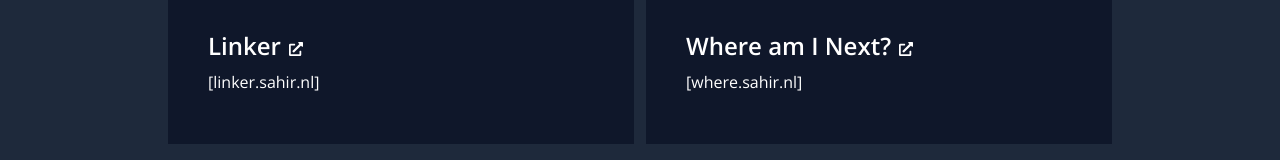
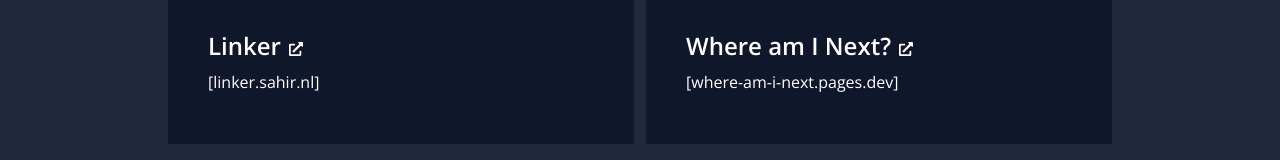
Before and after one commit to 100portraits/portfolio, a React (Vite) app in the folder portfolio/: page /projects/webapps in a window 1280 px wide. Shown: the part 460-620 px from the top of the page. Built offline with nearby package versions, Linux system fonts and the light colour scheme.

Commit message:
change url (subdomain had issues with CORS)

```diff
--- a/portfolio/src/pages/projects/Webapps.jsx
+++ b/portfolio/src/pages/projects/Webapps.jsx
@@ -47,9 +47,9 @@ const Webapps = () => {
             },
             {
                 title: 'Where am I Next?',
-                link: 'https://where.sahir.nl',
+                link: 'https://where-am-i-next.pages.dev/',
                 linkExternal: true,
-                description: '[where.sahir.nl]'
+                description: '[where-am-i-next.pages.dev]'
             },
         ]}
 
```
